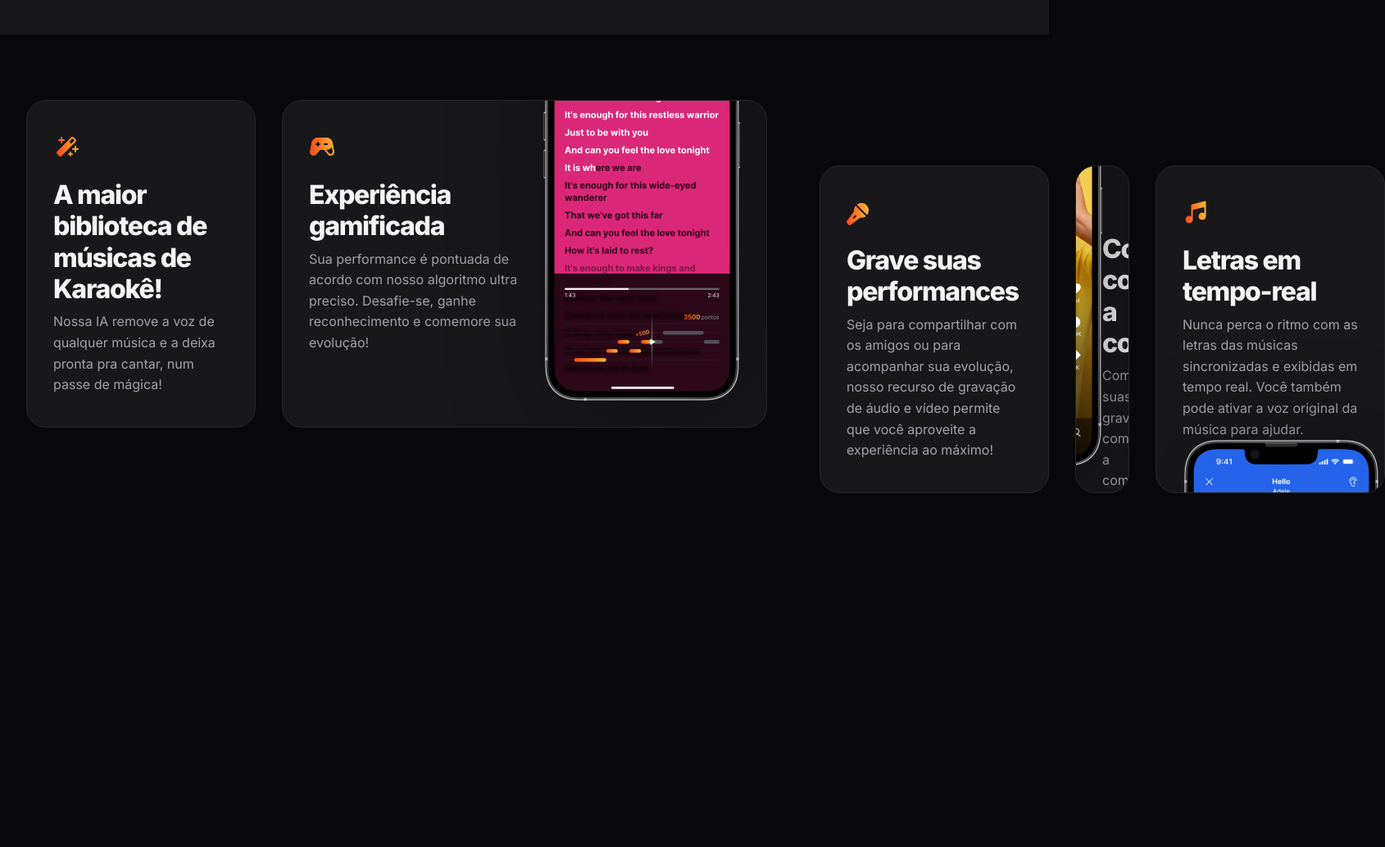
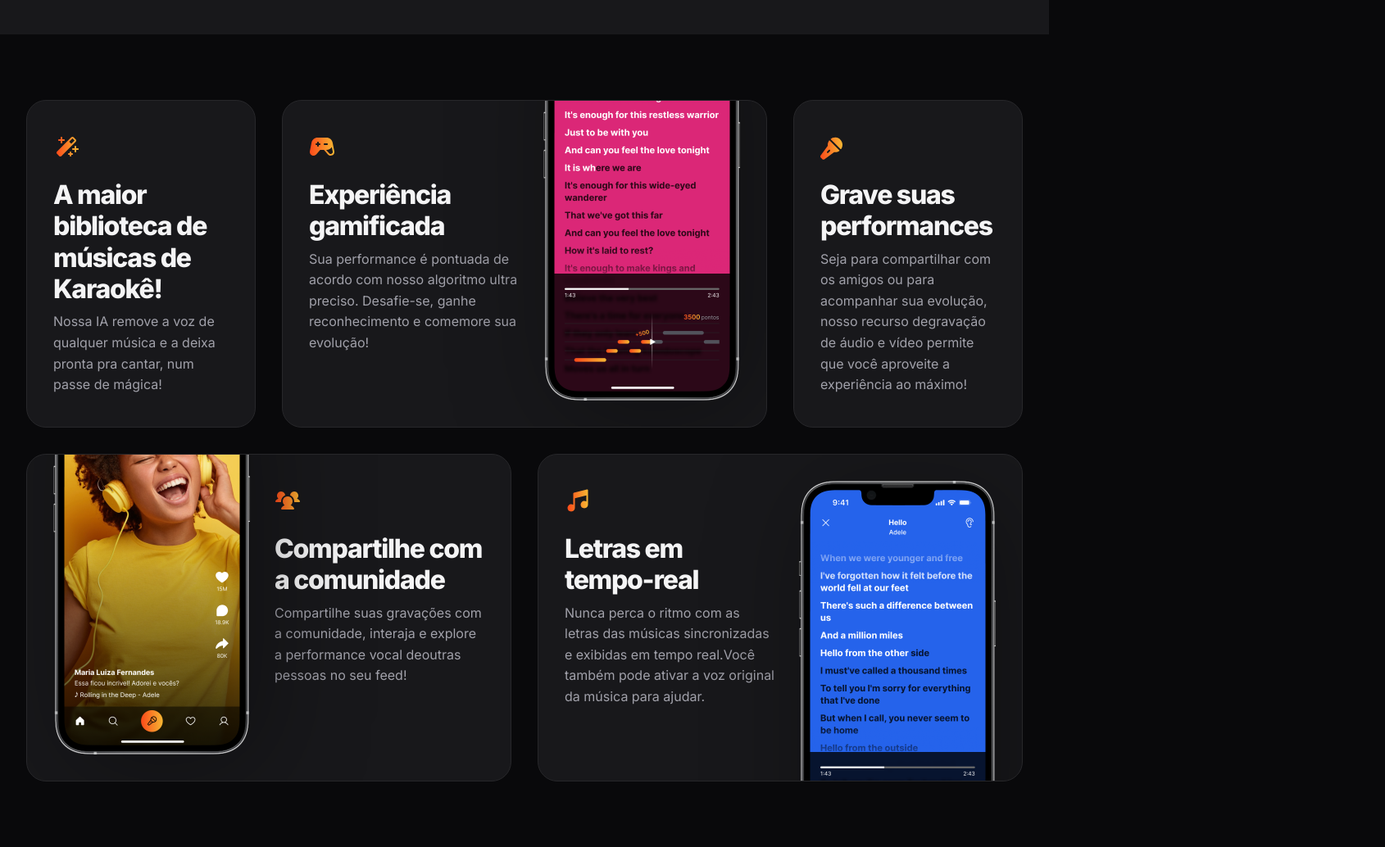
Before and after one commit to LeooCoelhoow/Zingen---Rocketseat, a plain HTML site: page index.html in a window 1280 px wide. Shown: the part 1593-2627 px from the top of the page at 82% size, 1690 px wide, since content can reach past the window. Drawn offline with Linux system fonts and the light colour scheme.

Commit message:
Finalizando features

```diff
--- a/index.html
+++ b/index.html
@@ -68,6 +68,7 @@
 
   <section id="features">
     <div class="cards container py-xl grid gap-1.5">
+
       <div class="card py-lg px-lg">
         <img src="assets/icons/MagicWand.svg" alt="">
         <h3>A maior biblioteca de músicas de Karaokê!</h3>
@@ -83,18 +84,17 @@
         <img class="desktop-only" src="assets/Tela 2.png" alt="">
       </div>
 
-      <div class="cards container py-xl grid gap-1.5">
       <div class="card py-lg px-lg">
         <img src="assets/icons/MicrophoneStage.svg" alt="">
         <h3>Grave suas performances</h3>
-          <p>Seja para compartilhar com os amigos ou para acompanhar sua evolução, nosso recurso de gravação de áudio e vídeo permite que você aproveite a experiência ao máximo! </p>
+        <p>Seja para compartilhar com os amigos ou para acompanhar sua evolução, nosso recurso degravação de áudio e vídeo permite que você aproveite a experiência ao máximo! </p>
       </div>
 
       <div class="card py-lg px-lg">
         <div>
           <img src="assets/icons/UsersThree.svg" alt="">
           <h3>Compartilhe com a comunidade</h3>
-            <p>Compartilhe suas gravações com a comunidade, interaja e explore a performance vocal de outras pessoas no seu feed!</p>
+          <p>Compartilhe suas gravações com a comunidade, interaja e explore a performance vocal deoutras pessoas no seu feed!</p>
         </div>
         <img class="desktop-only" src="assets/Tela 1.png" alt="">
       </div>
@@ -103,7 +103,7 @@
         <div>
         <img src="assets/icons/MusicNotes.svg" alt="">
         <h3>Letras em tempo-real</h3>
-            <p>Nunca perca o ritmo com as letras das músicas sincronizadas e exibidas em tempo real. Você também pode ativar a voz original da música para ajudar.</p>
+        <p>Nunca perca o ritmo com as letras das músicas sincronizadas e exibidas em tempo real.Você também pode ativar a voz original da música para ajudar.</p>
         </div>
         <img class="desktop-only" src="assets/Tela 3.png" alt="">
       </div>
--- a/styles/features.css
+++ b/styles/features.css
@@ -32,4 +32,38 @@
       right: 2rem;
     }
   }
+
+  & .card:nth-child(3) {
+    grid-column: 4/5;
+  }
+
+  & .card:nth-child(4) {
+    grid-column: 1/3;
+    grid-row: 2/3;
+
+    & > div { /* Primeiro nivel de div (mexer no texto) */
+      max-width: 16rem;
+      margin-left: auto;
+    }
+
+    & .desktop-only { /* Para mexer na img que é só do desktop */
+      bottom: 2rem;
+      left: 2rem;
+    }
+  }
+
+  & .card:nth-child(5) {
+    grid-column: 3/5;
+    grid-row: 2/3;
+
+    & > div { /* Primeiro nivel de div (mexer no texto) */
+      max-width: 16rem;
+      margin-right: auto;
+    }
+
+    & .desktop-only { /* Para mexer na img que é só do desktop */
+      top: 2rem;
+      right: 2rem;
+    }
+  }
 }
```
Lines whose indentation alone changed are shown as unchanged.
